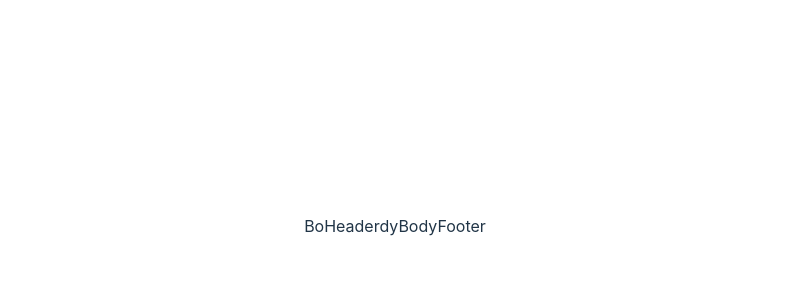
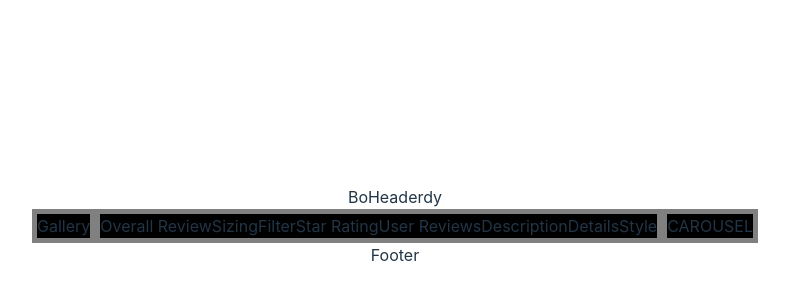
Before and after one commit to FrontEndForceTeam/AdidasFEC, a React (Vite) app: page / in a window 1280 px wide. Shown: the part 174-474 px from the top of the page, without its empty margins (245-1034 px from the left). Built offline with nearby package versions, Linux system fonts and the light colour scheme.

Commit message:
added CSS modules to body components

```diff
--- a/src/components/Body/Body.jsx
+++ b/src/components/Body/Body.jsx
@@ -1,3 +1,15 @@
+import Carousel from "./Carousel/Carousel";
+import Gallery from "./Gallery/Gallery";
+import ProductInfo from "./ProductInfo/ProductInfo";
+
+import styles from './Body.module.css'
+
 export default function Body() {
-  return <>Body</>;
+  return(
+  <div className={styles['body-container']}>
+    <Gallery />
+    <ProductInfo />
+    <Carousel />
+  </div>
+  )
 }
--- /dev/null
+++ b/src/components/Body/Body.module.css
@@ -0,0 +1,4 @@
+.body-container{
+    background-color: gray;
+    display: flex;
+}
--- a/src/components/Body/Carousel/Carousel.jsx
+++ b/src/components/Body/Carousel/Carousel.jsx
@@ -0,0 +1,5 @@
+import styles from "./Carousel.module.css"
+
+export default function Carousel() {
+    return <div className={styles['carousel-container']}>CAROUSEL</div>
+}
--- /dev/null
+++ b/src/components/Body/Carousel/Carousel.module.css
@@ -0,0 +1,4 @@
+.carousel-container {
+    background-color: black;
+    margin: 5px;
+}
--- a/src/components/Body/Gallery/Gallery.jsx
+++ b/src/components/Body/Gallery/Gallery.jsx
@@ -0,0 +1,5 @@
+import styles from "./Gallery.module.css";
+
+export default function Gallery() {
+  return <div className={styles["gallery-container"]}>Gallery</div>
+}
--- /dev/null
+++ b/src/components/Body/Gallery/Gallery.module.css
@@ -0,0 +1,4 @@
+.gallery-container {
+    background-color: black;
+    margin: 5px;
+}
--- a/src/components/Body/ProductInfo/ProductInfo.jsx
+++ b/src/components/Body/ProductInfo/ProductInfo.jsx
@@ -6,11 +6,11 @@ import styles from "./ProductInfo.module.css";
 
 export default function ProductInfo() {
   return (
-    <>
-      <Reviews />
-      <Description />
-      <Details />
-      <Style />
-    </>
+      <div className={styles["info-container"]}>
+        <Reviews />
+        <Description />
+        <Details />
+        <Style />
+      </div>
   );
 }
--- a/src/components/Body/ProductInfo/ProductInfo.module.css
+++ b/src/components/Body/ProductInfo/ProductInfo.module.css
@@ -0,0 +1,6 @@
+.info-container{
+    background-color: black;
+    display: flex;
+    flex-direction: row;
+    margin: 5px;
+}
```
Also changed, not shown: 1 other file (tests, documents, lock files or other folders).
